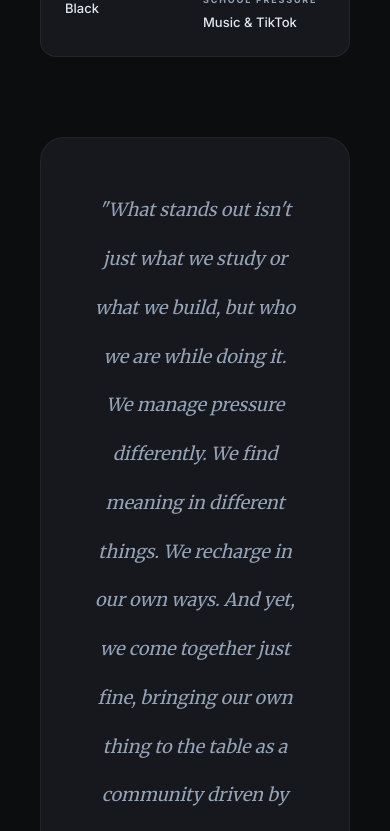
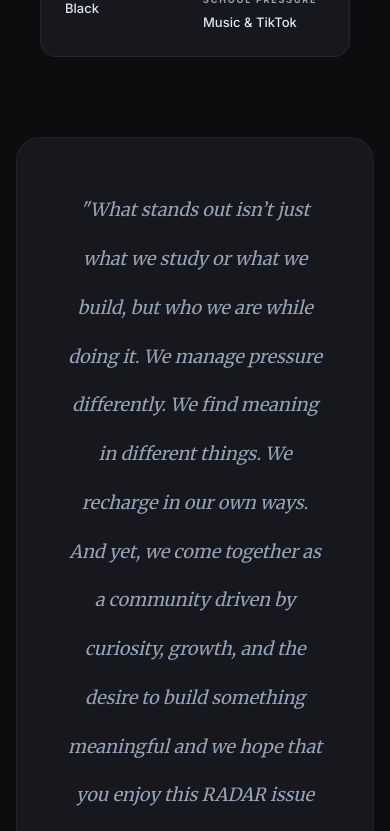
Before and after one commit to GDGBabcockUniversity/radar, a Next.js app: page /team in a window 390 px wide. Shown: the part 4060-4891 px from the top of the page. Built offline with nearby package versions, Linux system fonts and the light colour scheme; no server answers.

Commit message:
style: refine layout and update quote text in TeamPage component

```diff
--- a/app/team/page.tsx
+++ b/app/team/page.tsx
@@ -140,8 +140,8 @@ export default function TeamPage() {
           <div className="mb-16">
             <p className="text-[#9CA3AF] text-[10px] font-bold uppercase leading-3.75 tracking-[4px] mb-6 flex items-center justify-center gap-3 bg-[#FFFFFF0D] border border-[#FFFFFF1A] rounded-[9999px] w-[291.5px] h-9.25 text-center">
             <span className="relative flex h-2 w-2">
-                <span className="absolute inline-flex h-full w-full animate-ping rounded-full bg-primary-hover opacity-75"></span>
-                <span className="relative inline-flex h-2 w-2 rounded-full bg-primary"></span>
+              <span className="absolute inline-flex h-full w-full animate-ping rounded-full bg-primary-hover opacity-75"></span>
+              <span className="relative inline-flex h-2 w-2 rounded-full bg-primary"></span>
             </span>
               THE CREATIVE COLLECTIVE
             </p>
@@ -250,19 +250,13 @@ export default function TeamPage() {
               </div>
             ))}
           </div>
-
-          <div className="bg-[#16181D] border border-[#FFFFFF0D] rounded-3xl p-12 mb-12">
+        </div>
+          <div className="bg-[#16181D] border border-[#FFFFFF0D] rounded-3xl mx-auto max-w-346 md:h-[967.78px] flex flex-col justify-center p-12 mb-12">
             <p
-              className="text-[#94A3B8] text-lg md:text-[48px] leading-[48.75px] text-center max-w-346 mx-auto italic mb-12"
+              className="text-[#94A3B8] text-lg md:text-[48px] leading-[48.75px] text-center max-w-265.75 mx-auto italic mb-12"
               style={{ fontFamily: "var(--font-serif)" }}
             >
-              "What stands out isn't just what we study or what we build, but
-              who we are while doing it. We manage pressure differently. We find
-              meaning in different things. We recharge in our own ways. And yet,
-              we come together just fine, bringing our own thing to the table as
-              a community driven by curiosity, growth, and the desire to build
-              something meaningful and we hope that you enjoy this RADAR issue
-              as much as we do!"
+              "What stands out isn’t just what we study or what we build, but who we are while doing it. We manage pressure differently. We find meaning in different things. We recharge in our own ways. And yet, we come together as a community driven by curiosity, growth, and the desire to build something meaningful and we hope that you enjoy this RADAR issue as much as we do!."
             </p>
 
             <span className="flex justify-center my-3"><hr className="w-16 text-primary" /></span>
@@ -283,7 +277,6 @@ export default function TeamPage() {
               </p>
             </div>
           </div>
-        </div>
       </section>
 
       <Footer />
```
